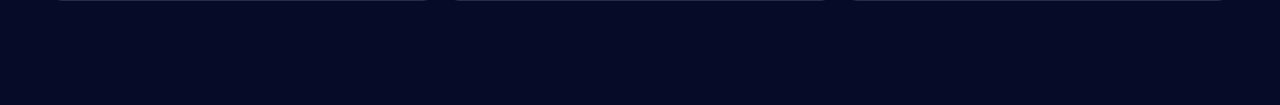
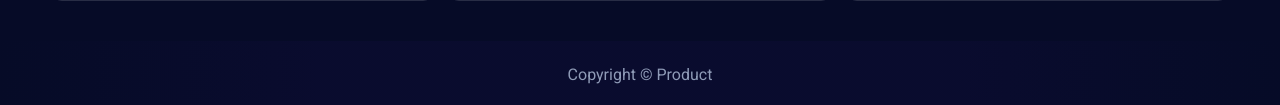
Before and after one commit to u1810234/PremiumSaaS, a plain HTML site: page index.html in a window 1280 px wide. Shown: the part 3129-3234 px from the top of the page. Before the commit the page ends 3170 px from the top, so only its background shows below. Drawn offline with nearby package versions, Linux system fonts and the light colour scheme.

Commit message:
added footer

```diff
--- a/index.html
+++ b/index.html
@@ -168,6 +168,10 @@
         <div class="blog_posts"></div>
       </div>
     </section>
+
+    <footer class="footer">
+      <div class="footer_content container">Copyright © Product</div>
+    </footer>
     <script src="https://cdn.jsdelivr.net/npm/swiper@9/swiper-bundle.min.js"></script>
   </body>
 </html>
--- a/styles.css
+++ b/styles.css
@@ -504,6 +504,19 @@ ul li a:hover {
   align-items: center;
 }
 
+.footer {
+  background: rgb(13, 12, 53);
+  background: radial-gradient(
+    circle,
+    rgba(13, 12, 53, 0.5) 50%,
+    rgba(0, 0, 0, 0) 100%
+  );
+}
+
+.footer_content {
+  text-align: center;
+}
+
 @media screen and (max-width: 991px) {
   .nav_container,
   .button_demo_container {
@@ -607,4 +620,8 @@ ul li a:hover {
     font-size: 32px;
     line-height: 40px;
   }
+
+  .post {
+    padding: 12px;
+  }
 }
```
